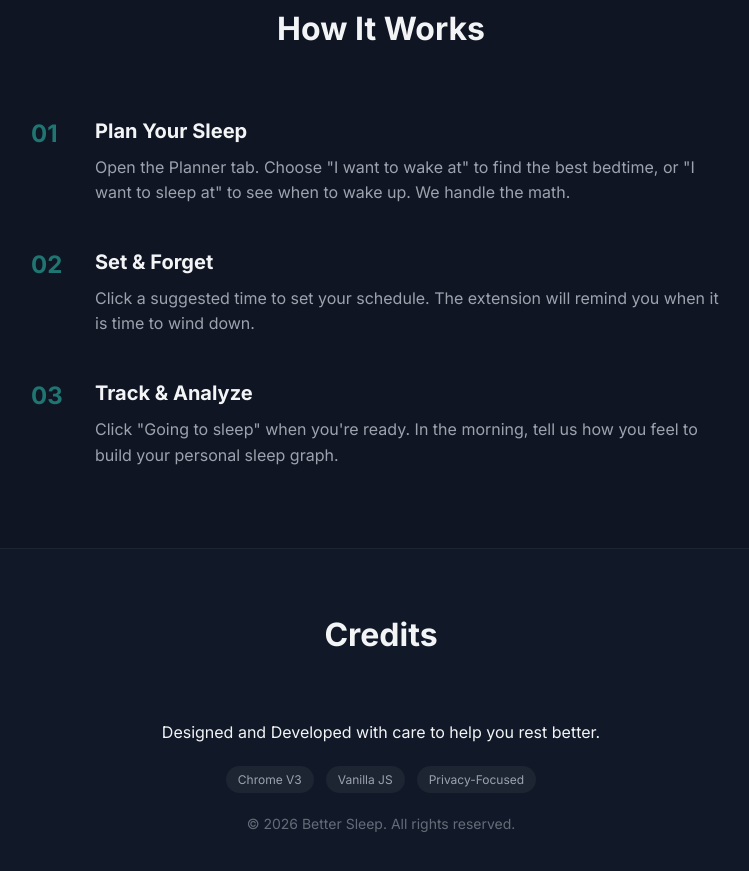
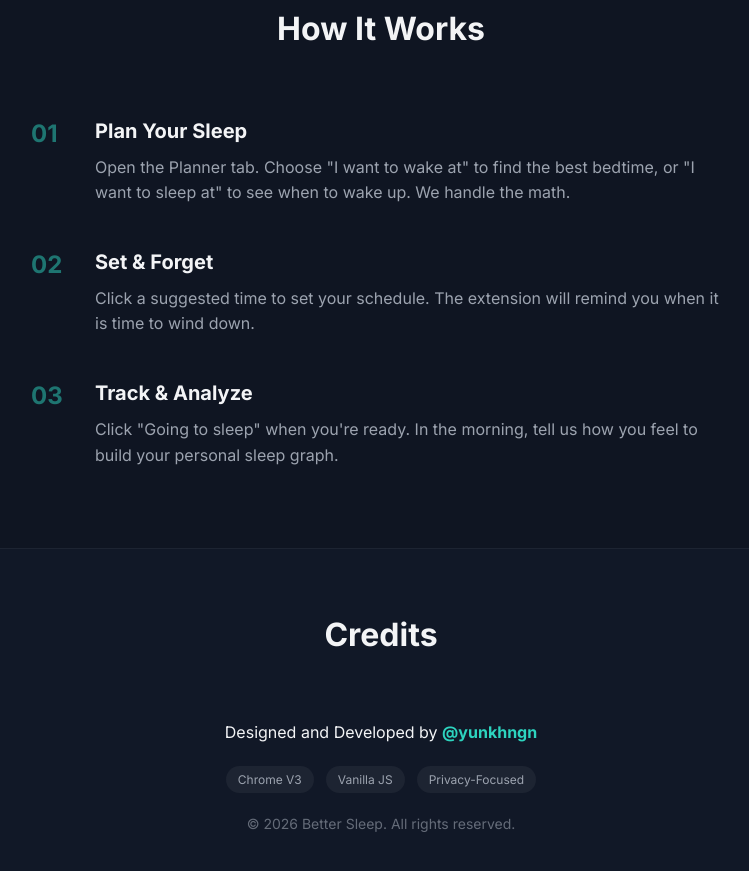
Before and after one commit to yunkhngn/better-sleep, a browser extension: page helper/index.html in a window 1280 px wide. Shown: the part 1079-1950 px from the top of the page, without its empty margins (259-1008 px from the left). Drawn offline with Linux system fonts and the light colour scheme.

Commit message:
docs: update credits to @yunkhngn

```diff
--- a/helper/index.html
+++ b/helper/index.html
@@ -89,7 +89,7 @@
             <div class="container">
                 <h2 class="section-title">Credits</h2>
                 <div class="credits-content">
-                    <p>Designed and Developed with care to help you rest better.</p>
+                    <p>Designed and Developed by <strong><a href="https://github.com/yunkhngn" style="color: var(--accent-teal); text-decoration: none;">@yunkhngn</a></strong></p>
                     <div class="tech-stack">
                         <span>Chrome V3</span>
                         <span>Vanilla JS</span>
```
